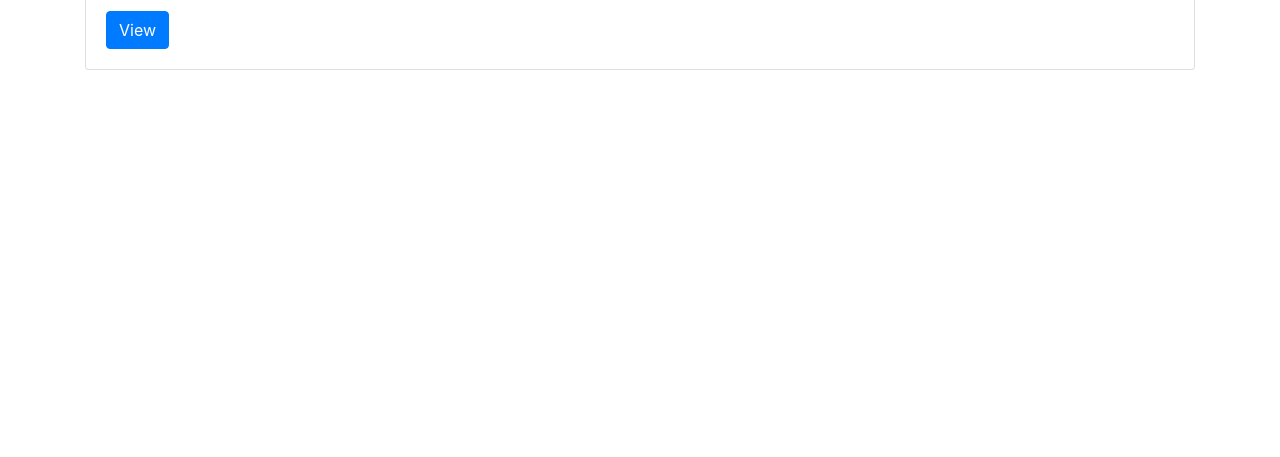
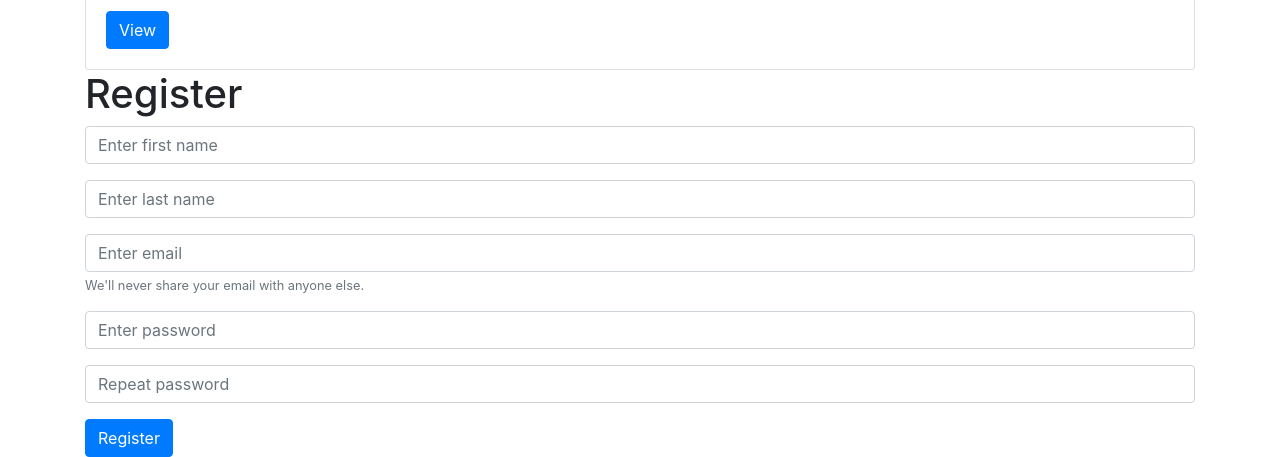
Before and after one commit to deono/exchange-it, a React (Create React App) app: page / in a window 1280 px wide. Shown: the part 2088-2545 px from the top of the page. Before the commit the page ends 2158 px from the top, so only its background shows below. Built offline with nearby package versions, Linux system fonts and the light colour scheme.

Commit message:
basic login and register components

```diff
--- a/src/components/App.js
+++ b/src/components/App.js
@@ -2,6 +2,7 @@ import React from "react";
 import NavBar from "./NavBar";
 import Landing from "./Landing";
 import ItemList from "./ItemList";
+import Register from "./Register";
 
 function App() {
   return (
@@ -10,6 +11,7 @@ function App() {
       <Landing />
       <div className="container">
         <ItemList />
+        <Register />
       </div>
     </div>
   );
--- /dev/null
+++ b/src/components/Register.jsx
@@ -0,0 +1,91 @@
+import React from "react";
+import { useInputChange } from "../utilities/useInputChange";
+
+const Register = () => {
+  const [input, handleInputChange] = useInputChange();
+
+  console.log("input: ", input);
+
+  return (
+    <div>
+      <h1 className="d-1">Register</h1>
+      <form>
+        <div className="form-group">
+          <label htmlFor="first-name" hidden>
+            First Name
+          </label>
+          <input
+            type="text"
+            className="form-control"
+            name="first-name"
+            id="first-name"
+            aria-describedby="First Name"
+            placeholder="Enter first name"
+            onChange={handleInputChange}
+          />
+        </div>
+        <div className="form-group">
+          <label htmlFor="last-name" hidden>
+            Last Name
+          </label>
+          <input
+            type="text"
+            className="form-control"
+            name="last-name"
+            id="last-name"
+            placeholder="Enter last name"
+            onChange={handleInputChange}
+          />
+        </div>
+        <div className="form-group">
+          <label htmlFor="email" hidden>
+            Email address
+          </label>
+          <input
+            type="email"
+            className="form-control"
+            name="email"
+            id="email"
+            aria-describedby="emailHelp"
+            placeholder="Enter email"
+            onChange={handleInputChange}
+          />
+          <small id="emailHelp" className="form-text text-muted">
+            We'll never share your email with anyone else.
+          </small>
+        </div>
+        <div className="form-group">
+          <label htmlFor="password-1" hidden>
+            Password
+          </label>
+          <input
+            type="password"
+            className="form-control"
+            name="password-1"
+            id="password-1"
+            placeholder="Enter password"
+            onChange={handleInputChange}
+          />
+        </div>
+        <div className="form-group">
+          <label htmlFor="password-2" hidden>
+            Repeat Password
+          </label>
+          <input
+            type="password"
+            className="form-control"
+            name="password-2"
+            id="password-2"
+            placeholder="Repeat password"
+            onChange={handleInputChange}
+          />
+        </div>
+        <button type="submit" className="btn btn-primary">
+          Register
+        </button>
+      </form>
+    </div>
+  );
+};
+
+export default Register;
--- /dev/null
+++ b/src/utilities/useInputChange.js
@@ -0,0 +1,13 @@
+import { useState } from "react";
+
+export const useInputChange = () => {
+  const [input, setInput] = useState({});
+
+  const handleInputChange = e =>
+    setInput({
+      ...input,
+      [e.currentTarget.name]: e.currentTarget.value
+    });
+
+  return [input, handleInputChange];
+};
```
Also changed, not shown: src/components/Login.jsx (added, +48 -0 lines).
